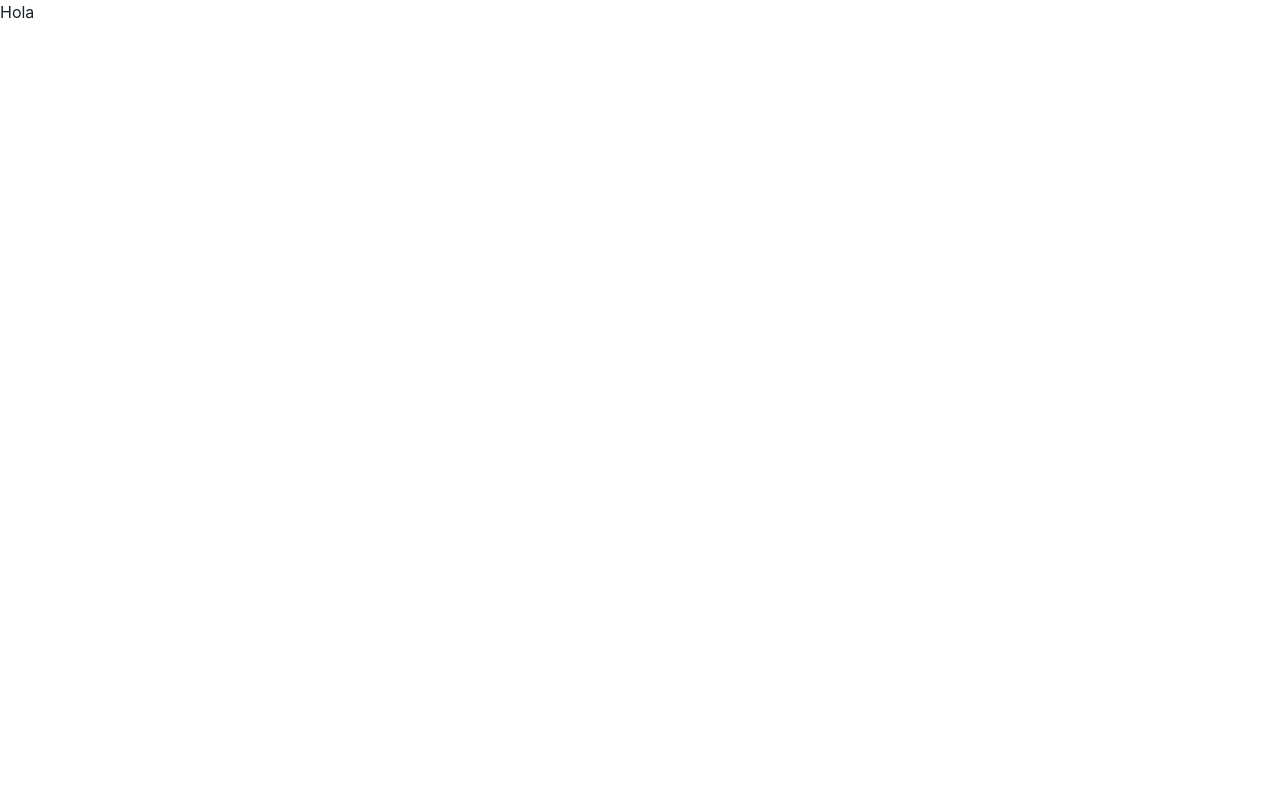
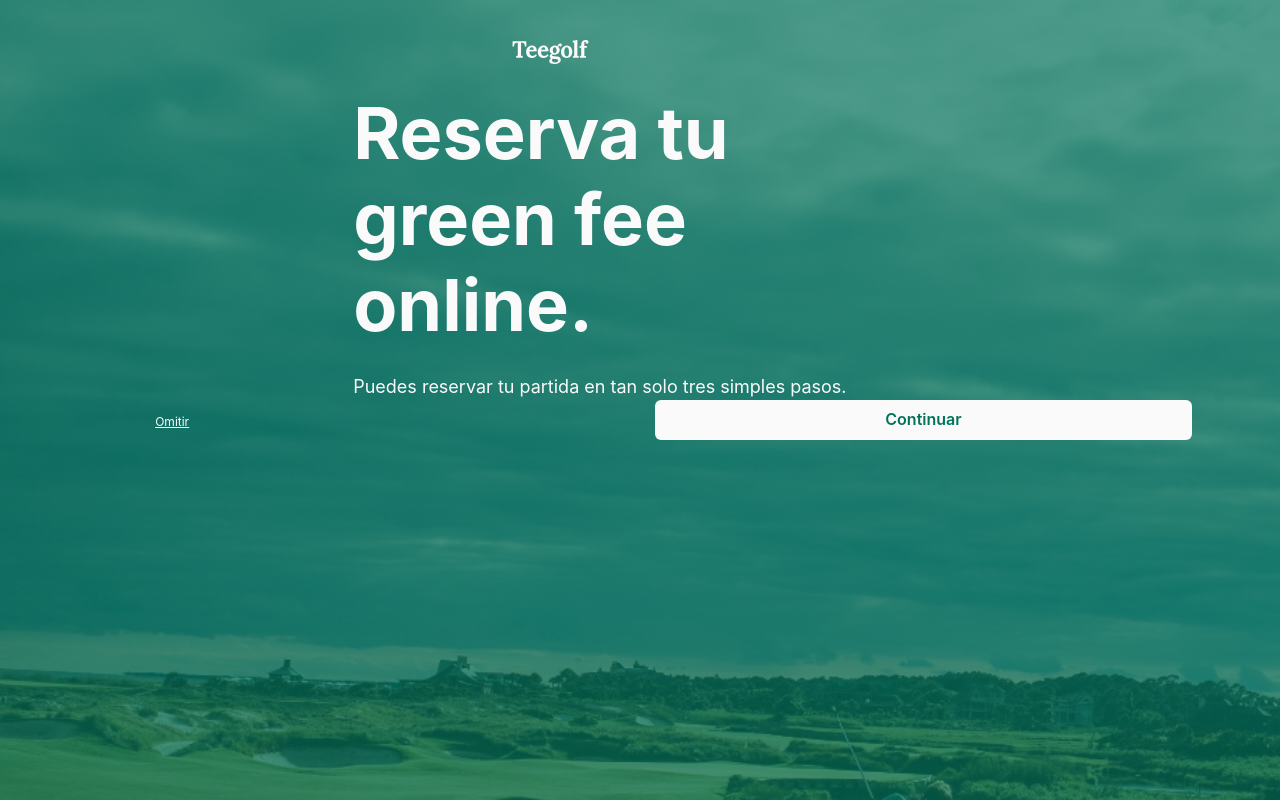
Before and after one commit to golf-players-app/front, a React (Vite) app: page /onboarding in a window 1280 px wide. Built offline with nearby package versions, Linux system fonts and the light colour scheme.

Commit message:
Onboarding done

```diff
--- a/package.json
+++ b/package.json
@@ -17,7 +17,9 @@
     "framer-motion": "^10.12.18",
     "react": "^18.2.0",
     "react-dom": "^18.2.0",
-    "react-router-dom": "^6.14.1"
+    "react-icons": "^4.10.1",
+    "react-router-dom": "^6.14.1",
+    "react-slick": "^0.29.0"
   },
   "devDependencies": {
     "@types/react": "^18.0.37",
--- a/src/pages/onboarding/Onboarding.jsx
+++ b/src/pages/onboarding/Onboarding.jsx
@@ -1,9 +1,111 @@
-import { Box } from "@chakra-ui/react";
-import Image1 from "../../assets/onboarding/first-image.jpg";
+import { Box, useBreakpointValue, Stack, Heading, Text, Container, Image, Button, Flex } from "@chakra-ui/react";
+
+import Slider from "react-slick";
+import FirstImageOnboarding from "../../assets/onboarding/first-image.jpg";
+import SecondImageOnboarding from "../../assets/onboarding/second-image.jpg";
+import ThirdImageOnboarding from "../../assets/onboarding/third-image.jpg";
+import Logo from "../../assets/logo.svg";
+import { Link } from "react-router-dom";
+
+// Settings for the slider
+const settings = {
+  fade: true,
+  infinite: true,
+  autoplay: true,
+  speed: 500,
+  autoplaySpeed: 5000,
+  slidesToShow: 1,
+  slidesToScroll: 1,
+};
 
 export default function Onboarding() {
-  const basicBoxStyles = {
-    background: Image1,
-  };
-  return <Box sx={basicBoxStyles}>Hola</Box>;
+  // These are the breakpoints which changes the position of the
+  // buttons as the screen size changes
+  const top = useBreakpointValue({ base: "90%", md: "50%" });
+  const side = useBreakpointValue({ base: "5%", md: "40px" });
+
+  // This list contains all the data for carousels
+  // This can be static or loaded from a server
+  const cards = [
+    {
+      brand: "Teegolf",
+      title: "Reserva tu green fee online.",
+      text: "Puedes reservar tu partida en tan solo tres simples pasos.",
+      image: FirstImageOnboarding,
+    },
+    {
+      brand: "Teegolf",
+      title: "Decide si quieres ir a jugar.",
+      text: "Mira el tiempo, el estado del campo y su diseño en un solo lugar, de forma integrada.",
+      image: SecondImageOnboarding,
+    },
+    {
+      brand: "Teegolf",
+      title: "Descubre con quién  jugarás tu partida.",
+      text: "Mira con quién irás a jugar tu próxima partida antes de llegar al campo.",
+      image: ThirdImageOnboarding,
+    },
+  ];
+
+  return (
+    <Box position={"relative"} height={"100vh"} width={"full"} overflow={"hidden"}>
+      {/* CSS files for react-slick */}
+      <link
+        rel="stylesheet"
+        type="text/css"
+        // charSet="UTF-8"
+        href="https://cdnjs.cloudflare.com/ajax/libs/slick-carousel/1.6.0/slick.min.css"
+      />
+      <link
+        rel="stylesheet"
+        type="text/css"
+        href="https://cdnjs.cloudflare.com/ajax/libs/slick-carousel/1.6.0/slick-theme.min.css"
+      />
+      {/* Brand */}
+      <Box position="absolute" top={"5%"} left={"40%"} zIndex={2}>
+        <Image src={Logo} alt="Logo" />
+      </Box>
+      {/* Buttons */}
+      <Box position="absolute" top={top} left={side} zIndex={2} w={"90%"}>
+        <Flex justifyContent={"space-between"} alignItems={"center"} alignContent={"center"}>
+          <Box pl="10%">
+            <Link>
+              <Text color={"#FAFAFA"} as="u" fontSize={"xs"}>
+                Omitir
+              </Text>
+            </Link>
+          </Box>
+          <Button pr={"20%"} pl={"20%"} backgroundColor={"#FAFAFA"} color={"#02735B"} fontSize={"md"}>
+            Continuar
+          </Button>
+        </Flex>
+      </Box>
+      {/* Slider */}
+      <Slider {...settings}>
+        {cards.map((card, index) => (
+          <Box
+            key={index}
+            height={"4xl"}
+            position="relative"
+            background={`linear-gradient(0deg, #02735BB2, #02735BB2),url(${card.image})`}
+            backgroundPosition="center"
+            backgroundRepeat="no-repeat"
+            backgroundSize="cover"
+          >
+            {/* Customize caption */}
+            <Container size="container.ld" height="full" position="relative">
+              <Stack spacing={6} w={"90%"} maxW={"lg"} position="absolute" top="10%">
+                <Heading fontSize={{ base: "4xl", md: "6xl", lg: "7xl" }} color={"#FAFAFA"}>
+                  {card.title}
+                </Heading>
+                <Text fontSize={{ base: "md", lg: "lg" }} color={"#FAFAFA"}>
+                  {card.text}
+                </Text>
+              </Stack>
+            </Container>
+          </Box>
+        ))}
+      </Slider>
+    </Box>
+  );
 }
```
Also changed, not shown: src/assets/logo.svg (added), 1 other file (tests, documents, lock files or other folders).
